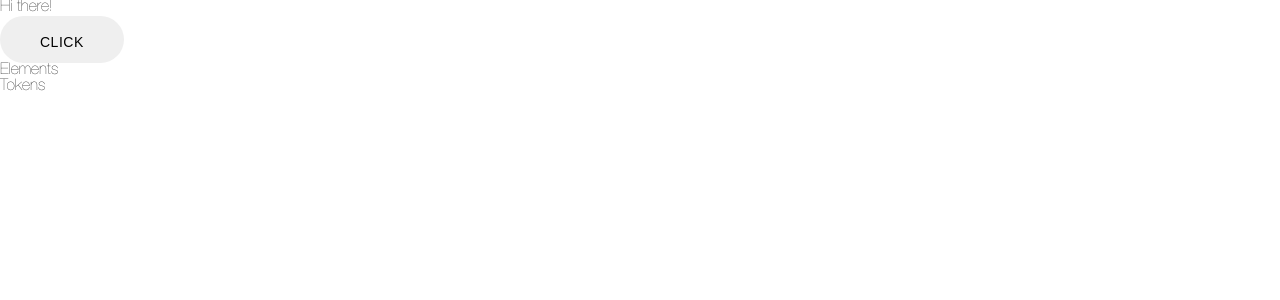
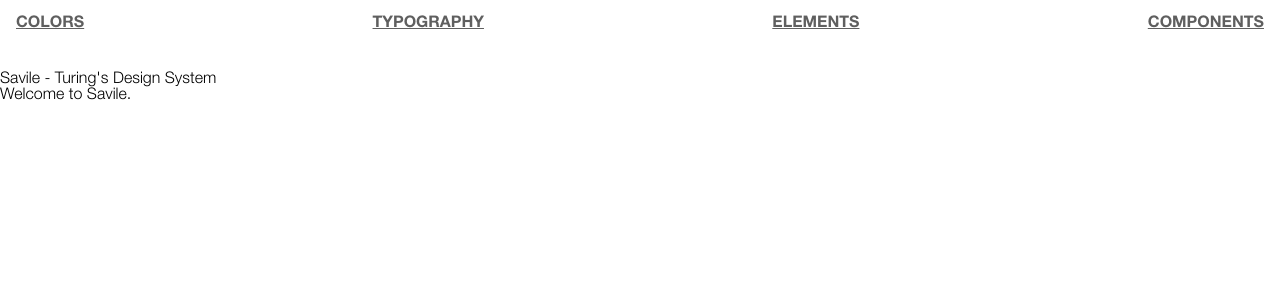
Before and after one commit to turingschool/savile, a Jekyll site: the page built from index.markdown, in a window 1280 px wide. Shown: the top 300 px of the page. Built offline with Jekyll 4.4.1, drawn with Linux system fonts in a browser that asks for light colours; nearby versions of some CDN libraries; library files that are not in the unit come from our copies.

Commit message:
WIP: draft colors, typograpy, elements, cpomonents pages

```diff
--- a/_config.yml
+++ b/_config.yml
@@ -42,6 +42,10 @@
     output: true
     css_doc:
       source: css/elements
+  components:
+    output: true
+    css_doc:
+      source: css/components
 
 
 # Exclude from processing.
--- a/_layouts/default.html
+++ b/_layouts/default.html
@@ -6,6 +6,14 @@
     <link rel="stylesheet" href="/css/main.css">
   </head>
   <body>
+    <nav class="nav nav-primary">
+      <ul>
+        <li><a href='/colors'>Colors</a></li>
+        <li><a href='/typography'>Typography</a></li>
+        <li><a href='/elements'>Elements</a></li>
+        <li><a href='/components'>Components</a></li>
+      </ul>
+    </nav>
     <h1>{{ page.title }}</h1>
     <section>
       {{ content }}
--- a/_plugins/css_docs_generator.rb
+++ b/_plugins/css_docs_generator.rb
@@ -44,10 +44,15 @@
 
         if (node[:node] == :style_rule || node[:node] == :property) && prev_comment
           doc = CSSDoc.new(path, collection: collection, site: site)
-          doc.data['title'] = node.dig(:selector, :value)
+
+          doc.data['title'] = node.dig(:selector, :value) if node[:node] == :style_rule
+          doc.data['title'] = node[:name] if node[:node] == :property
+
           doc.data['source_file'] = path
           doc.content = prev_comment
           collection.docs << doc
+
+          prev_comment = nil
         end
       end
     end
--- /dev/null
+++ b/css/components/nav.css
@@ -0,0 +1,53 @@
+:root {
+  --nav-height: 4rem;
+}
+
+/**
+ * Navigation component w/ primary and secondary variants.
+ *
+ * <nav class="nav nav-primary">
+ *   <ul>
+ *     <li>Nav element 1</li>
+ *     <li>Nav element 2</li>
+ *   </ul>
+ * </nav>
+ */
+.nav {
+  font-family: 'Helvetica Neue Bold';
+  font-weight: var(--font-weight-bold);
+  height: var(--nav-height);
+  position: sticky;
+  width: 100%;
+  z-index: 99;
+  margin-bottom: 0.5rem;
+}
+
+.nav ul {
+  list-style-type: none;
+  display: flex;
+  flex-direction: row;
+  justify-content: space-between;
+  align-items: flex-end;
+}
+
+.nav ul li {
+  text-align: center;
+  padding: 1rem;
+}
+
+.nav ul li a {
+  color: var(--color-primary);
+  text-transform: uppercase;
+}
+
+.nav.nav-primary {
+  background: var(--color-white);
+  top: 0;
+}
+
+.nav.nav-secondary {
+  background: var(--color-primary-dark);
+  color: var(--color-white);
+  position: sticky;
+  top: var(--nav-height);
+}
--- a/css/main.css
+++ b/css/main.css
@@ -5,6 +5,8 @@
 
 @import "elements/button.css";
 
+@import "components/nav.css";
+
 body {
   background-color: var(--turing-primary);
   font-family: var(--font-family-default);
--- a/css/tokens/fonts.css
+++ b/css/tokens/fonts.css
@@ -1,95 +1,82 @@
 :root {
-  /*
-   * Weight: Heavy
-   */
   --font-weight-heavy: 900;
-  /*
-   * Weight: Bold
-   */
   --font-weight-bold: 700;
-  /*
-   * Weight: Normal
-   */
   --font-weight-normal: 400;
-  /*
-   * Weight: Light
-   */
   --font-weight-light: 300;
-  /*
-   * Weight: Ultra Light
-   */
   --font-weight-ultra-light: 200;
 
   /*
-   * Default Font
+   * Default Font Family
    */
-  --font-family-default: 'Helvetica Neue', sans-serif;
+  --font-family-default: 'Helvetica Neue Normal', sans-serif;
+
   /*
-   * Alternate Font
+   * Alternate Font Family
    */
   --font-family-alternate: 'Roboto Slab', sans-serif;
+
   /*
-   * Monospace Font
+   * Monospace Font Family
    */
   --font-family-mono: 'Roboto Mono', monospace;
 }
 
 @font-face {
-  font-family: 'Helvetica Neue';
+  font-family: 'Helvetica Neue Heavy';
   font-weight: var(--font-weight-heavy);
   src: url('/assets/fonts/HelveticaNeueLTStd-Hv.otf');
 }
 
 @font-face {
-  font-family: 'Helvetica Neue';
+  font-family: 'Helvetica Neue Bold';
   font-weight: var(--font-weight-bold);
   src: url('/assets/fonts/HelveticaNeueLTStd-Bd.otf');
 }
 
 @font-face {
-  font-family: 'Helvetica Neue';
+  font-family: 'Helvetica Neue Normal';
   font-weight: var(--font-weight-normal);
   src: url('/assets/fonts/HelveticaNeueLTStd-Lt.otf');
 }
 
 @font-face {
-  font-family: 'Helvetica Neue';
+  font-family: 'Helvetica Neue Light';
   font-weight: var(--font-weight-light);
   src: url('/assets/fonts/HelveticaNeueLTStd-Th.otf');
 }
 
 @font-face {
-  font-family: 'Helvetica Neue';
+  font-family: 'Helvetica Neue Ultra Light';
   font-weight: var(--font-weight-ultra-light);
   src: url('/assets/fonts/HelveticaNeueLtStd-UltLt.otf');
 }
 
 @font-face {
-  font-family: 'Roboto Slab';
+  font-family: 'Roboto Slab Normal';
   font-weight: var(--font-weight-normal);
   src: url('/assets/fonts/RobotoSlab-Regular.ttf');
 }
 
 @font-face {
-  font-family: 'Roboto Slab';
+  font-family: 'Roboto Slab Light';
   font-weight: var(--font-weight-light);
   src: url('/assets/fonts/RobotoSlab-Light.ttf');
 }
 
 @font-face {
-  font-family: 'Roboto Mono';
+  font-family: 'Roboto Mono Light';
   font-weight: var(--font-weight-light);
   src: url('/assets/fonts/RobotoMono-Light.ttf');
 }
 
 @font-face {
-  font-family: 'Roboto Mono';
+  font-family: 'Roboto Mono Normal';
   font-weight: var(--font-weight-normal);
   src: url('/assets/fonts/RobotoMono-Normal.ttf');
 }
 
 @font-face {
-  font-family: 'Roboto Mono';
+  font-family: 'Roboto Mono Bold';
   font-weight: var(--font-weight-bold);
   src: url('/assets/fonts/RobotoMono-Medium.ttf');
 }
--- a/index.markdown
+++ b/index.markdown
@@ -1,26 +1,6 @@
 ---
-# Feel free to add content and custom Front Matter to this file.
-# To modify the layout, see https://jekyllrb.com/docs/themes/#overriding-theme-defaults
-
+title: Savile - Turing's Design System
 layout: default
 ---
 
-Hi there!
-
-<button class="button">Click</button>
-
-<h2>Elements</h2>
-
-{% for element in site.elements %}
-  <h4>{{ element.title }}</h4>
-  {{ element }}
-  <hr />
-{% endfor %}
-
-<h2>Tokens</h2>
-
-{% for token in site.tokens %}
-  <h4>{{ token.title }}</h4>
-  {{ token }}
-  <hr />
-{% endfor %}
+Welcome to Savile.
--- /dev/null
+++ b/typography.html
@@ -0,0 +1,6 @@
+---
+title: Typography
+layout: default
+---
+
+TODO: create typography page
```
Also changed, not shown: colors.html (added, +18 -0 lines), components.html (added, +13 -0 lines), elements.html (added, +13 -0 lines).
